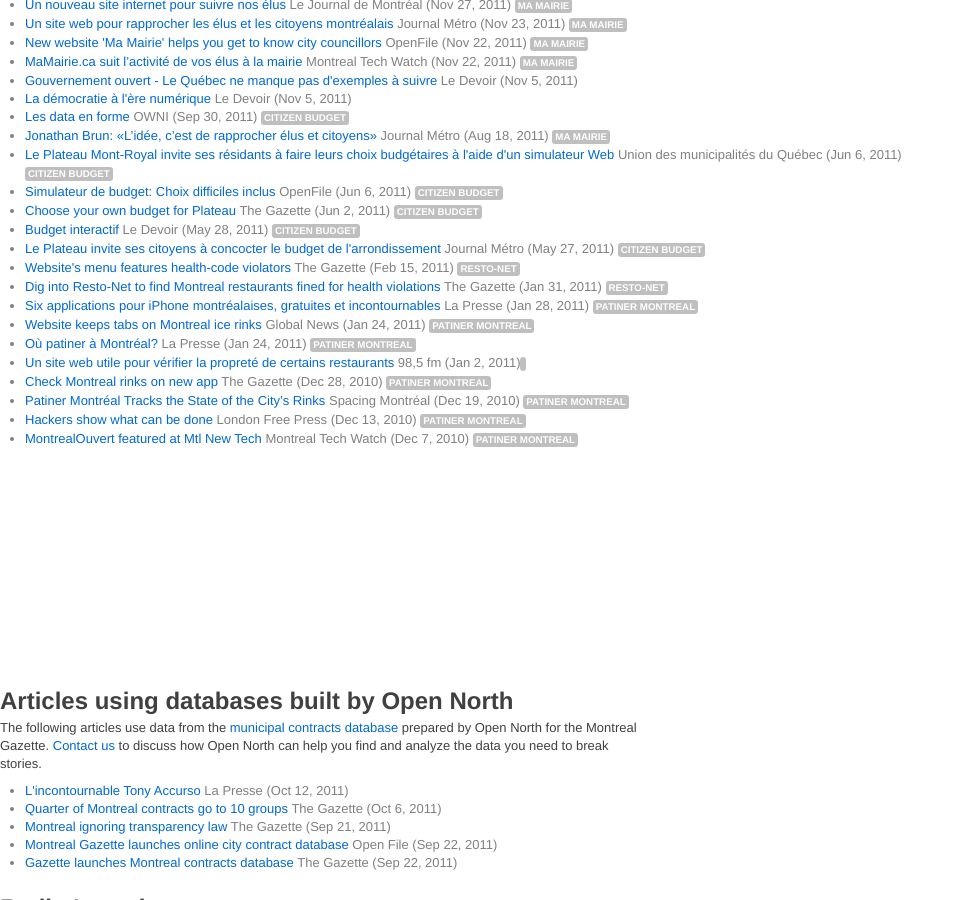
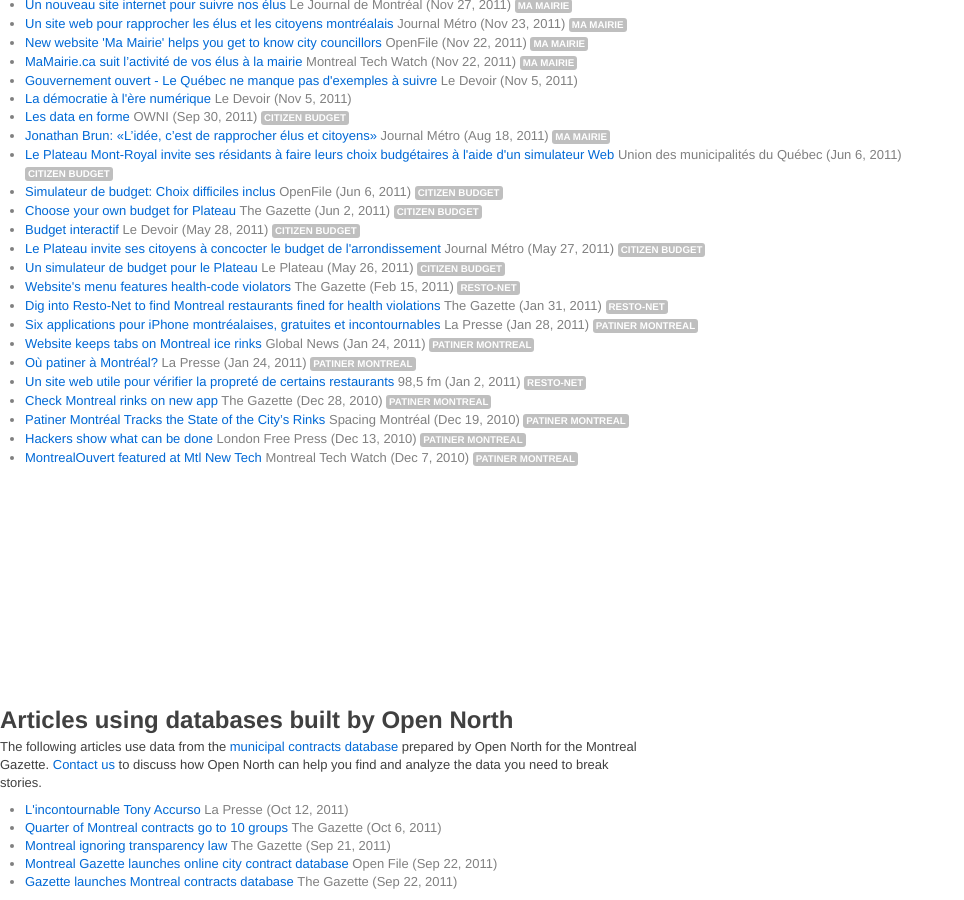
Before and after one commit to opennorth/wiki, a Jekyll site: the page built from en/press.html, in a window 1280 px wide and 900 px high, scrolled down 704 px. Shown: the whole window, without its empty margins (0-964 px from the left). Built offline with Jekyll 4.4.1, drawn with Linux system fonts in a browser that asks for light colours; Markdown is read by kramdown in place of the engine named in the settings.

Commit message:
add a citizenbudget story, fix html

```diff
--- a/en/press.html
+++ b/en/press.html
@@ -26,65 +26,66 @@
 
           <ul>
 {% comment %}<li><a href="http://nextmontreal.com/michael-mulley/">Get to Know: Michael Mulley – Software Developer, Open Data Hacker and Political Enthusiast</a> NextMontreal (Feb 13, 2012)</li>{% endcomment %}
-            <li><a href="http://www.radio-canada.ca/emissions/lapres-midi_porte_conseil/2011-2012/chronique.asp?idChronique=199456">Qui sont les pirates citoyens?</a> Radio-Canada (Feb 3, 2012)</a></li>
-            <li><a href="http://blogs.montrealgazette.com/2012/01/30/represent-makes-it-easier-to-find-your-elected-leaders/">Represent makes it easier to find your elected leaders</a> The Gazette (Jan 30, 2012)</a></li>
-            <li><a href="http://www.meteomedia.com/news/storm_watch_stories3&stormfile=des_outils_pour_un_hiver_act_190112">Des outils pour un hiver actif!</a> Météo Média (Jan 23, 2012) <span class="label patinermontreal">Patiner Montreal</a></li>
-            <li><a href="http://www.montrealgazette.com/news/Montreal+group+pushes+more+disclosure+restaurant+inspection+reports/6015739/story.html">Montreal group pushes for more disclosure of restaurant inspection reports</a> The Gazette (Jan 19, 2012) <span class="label restonet">Resto-Net</a></li>
+            <li><a href="http://www.radio-canada.ca/emissions/lapres-midi_porte_conseil/2011-2012/chronique.asp?idChronique=199456">Qui sont les pirates citoyens?</a> Radio-Canada (Feb 3, 2012)</li>
+            <li><a href="http://blogs.montrealgazette.com/2012/01/30/represent-makes-it-easier-to-find-your-elected-leaders/">Represent makes it easier to find your elected leaders</a> The Gazette (Jan 30, 2012)</li>
+            <li><a href="http://www.meteomedia.com/news/storm_watch_stories3&stormfile=des_outils_pour_un_hiver_act_190112">Des outils pour un hiver actif!</a> Météo Média (Jan 23, 2012) <span class="label patinermontreal">Patiner Montreal</span></li>
+            <li><a href="http://www.montrealgazette.com/news/Montreal+group+pushes+more+disclosure+restaurant+inspection+reports/6015739/story.html">Montreal group pushes for more disclosure of restaurant inspection reports</a> The Gazette (Jan 19, 2012) <span class="label restonet">Resto-Net</span></li>
             <li><a href="http://montreal.openfile.ca/blog/curator-blog/curated-news/2011/more-montreal-transportation-data-made-available-developers-hack">More Montreal transportation data made available to developers, hackers</a> OpenFile (Jan 12, 2012)</li>
-            <li><a href="http://montreal.openfile.ca/blog/curator-blog/curated-news/2012/what-your-favourite-outdoor-rink-montreal">What is your favourite outdoor rink in Montreal?</a> OpenFile (Jan 9, 2012) <span class="label patinermontreal">Patiner Montreal</a></li>
+            <li><a href="http://montreal.openfile.ca/blog/curator-blog/curated-news/2012/what-your-favourite-outdoor-rink-montreal">What is your favourite outdoor rink in Montreal?</a> OpenFile (Jan 9, 2012) <span class="label patinermontreal">Patiner Montreal</span></li>
 {% comment %}<li><a href="http://www.montrealgazette.com/Open+data+gains+momentum+2011/5932631/story.html">Commentary: Where will open-data momentum take it in 2012?</a> The Gazette (Dec 31, 2011)</li>{% endcomment %}
-            <li><a href="http://www.cyberpresse.ca/actualites/regional/montreal/201112/30/01-4481751-les-patinoires-tardent-a-ouvrir.php">Les patinoires tardent à ouvrir</a> La Presse (Dec 30, 2011) <span class="label patinermontreal">Patiner Montreal</a></li>
+            <li><a href="http://www.cyberpresse.ca/actualites/regional/montreal/201112/30/01-4481751-les-patinoires-tardent-a-ouvrir.php">Les patinoires tardent à ouvrir</a> La Presse (Dec 30, 2011) <span class="label patinermontreal">Patiner Montreal</span></li>
             <li><a href="http://www.cibl1015.com/nouvelles/-/pub/9HcT/content/1135123-4e-hackathon-de-montreal">4e « hackathon » de Montréal</a> CIBL-Montréal 101,5 FM (Dec 13, 2011)</li>
-            <li><a href="http://www.theglobeandmail.com/news/politics/john-ibbitson/ibbitson-responds-how-to-re-engage-citizens-in-democracy/article2268369/">Ibbitson responds: How to re-engage citizens in democracy</a> The Globe and Mail (Dec 12, 2011) <span class="label citizenbudget">Citizen Budget</a></li>
+            <li><a href="http://www.theglobeandmail.com/news/politics/john-ibbitson/ibbitson-responds-how-to-re-engage-citizens-in-democracy/article2268369/">Ibbitson responds: How to re-engage citizens in democracy</a> The Globe and Mail (Dec 12, 2011) <span class="label citizenbudget">Citizen Budget</span></li>
             <li><a href="http://www.leplateau.com/Actualit%C3%A9s/Vos%20nouvelles/2011-12-07/article-2827680/Des-idees-lumineuses/1">Des idées lumineuses</a> Le Plateau (Dec 7, 2011)</li>
-            <li><a href="http://lejournaldemontreal.canoe.ca/journaldemontreal/actualites/regional/politiquemunicipale/archives/2011/11/20111127-215228.html">Un nouveau site internet pour suivre nos élus</a> Le Journal de Montréal (Nov 27, 2011) <span class="label mamairie">Ma Mairie</a></li>
-            <li><a href="http://www.journalmetro.com/linfo/article/1032612--un-site-web-pour-rapprocher-les-elus-et-les-citoyens-montrealais--page0">Un site web pour rapprocher les élus et les citoyens montréalais</a> Journal Métro (Nov 23, 2011) <span class="label mamairie">Ma Mairie</a></li>
-{% comment %}<li><a href="http://blogs.montrealgazette.com/2011/11/23/montreal-open-data-hackathon-a-summary/">Montreal open data hackathon: a summary</a> The Gazette (Nov 23, 2011) <span class="label mamairie">Ma Mairie</a></li>{% endcomment %}
-            <li><a href="http://montreal.openfile.ca/blog/curator-blog/exclusive/2011/new-website-ma-mairie-helps-you-get-know-city-councillors">New website 'Ma Mairie' helps you get to know city councillors</a> OpenFile (Nov 22, 2011) <span class="label mamairie">Ma Mairie</a></li>
-            <li><a href="http://montrealtechwatch.com/2011/11/22/mamairie-ca-suit-lactivite-de-vos-elus-a-la-mairie/">MaMairie.ca suit l’activité de vos élus à la mairie</a> Montreal Tech Watch (Nov 22, 2011) <span class="label mamairie">Ma Mairie</a></li>
+            <li><a href="http://lejournaldemontreal.canoe.ca/journaldemontreal/actualites/regional/politiquemunicipale/archives/2011/11/20111127-215228.html">Un nouveau site internet pour suivre nos élus</a> Le Journal de Montréal (Nov 27, 2011) <span class="label mamairie">Ma Mairie</span></li>
+            <li><a href="http://www.journalmetro.com/linfo/article/1032612--un-site-web-pour-rapprocher-les-elus-et-les-citoyens-montrealais--page0">Un site web pour rapprocher les élus et les citoyens montréalais</a> Journal Métro (Nov 23, 2011) <span class="label mamairie">Ma Mairie</span></li>
+{% comment %}<li><a href="http://blogs.montrealgazette.com/2011/11/23/montreal-open-data-hackathon-a-summary/">Montreal open data hackathon: a summary</a> The Gazette (Nov 23, 2011) <span class="label mamairie">Ma Mairie</span></li>{% endcomment %}
+            <li><a href="http://montreal.openfile.ca/blog/curator-blog/exclusive/2011/new-website-ma-mairie-helps-you-get-know-city-councillors">New website 'Ma Mairie' helps you get to know city councillors</a> OpenFile (Nov 22, 2011) <span class="label mamairie">Ma Mairie</span></li>
+            <li><a href="http://montrealtechwatch.com/2011/11/22/mamairie-ca-suit-lactivite-de-vos-elus-a-la-mairie/">MaMairie.ca suit l’activité de vos élus à la mairie</a> Montreal Tech Watch (Nov 22, 2011) <span class="label mamairie">Ma Mairie</span></li>
 {% comment %}<li><a href="http://cupwire.ca/articles/49940">Montrealers hack their way to a more democratic society</a> Canadian University Press (Nov 22, 2011)</li>{% endcomment %}
             <li><a href="http://www.ledevoir.com/societe/science-et-technologie/335411/gouvernement-ouvert-le-quebec-ne-manque-pas-d-exemples-a-suivre">Gouvernement ouvert - Le Québec ne manque pas d'exemples à suivre</a> Le Devoir (Nov 5, 2011)</li>
             <li><a href="http://www.ledevoir.com/societe/science-et-technologie/335419/la-democratie-a-l-ere-numerique">La démocratie à l'ère numérique</a> Le Devoir (Nov 5, 2011)</li>
 {% comment %}<li><a href="http://www.montrealgazette.com/technology/City+launches+open+data+website/5618322/story.html">City of Montreal launches open data website</a> The Gazette (Oct 28, 2011)</li>{% endcomment %}
-            <li><a href="http://owni.fr/2011/09/30/les-data-en-forme/">Les data en forme</a> OWNI (Sep 30, 2011) <span class="label citizenbudget">Citizen Budget</a></li>
-            <li><a href="http://www.journalmetro.com/linfo/article/946838--jonathan-brun-l-idee-c-est-de-rapprocher-elus-et-citoyens">Jonathan Brun: «L’idée, c’est de rapprocher élus et citoyens»</a> Journal Métro (Aug 18, 2011) <span class="label mamairie">Ma Mairie</a></li>
-            <li><a href="http://www.umq.qc.ca/nouvelles/actualite-municipale/le-plateau-mont-royal-invite-ses-residants-a-faire-leurs-choix-budgetaires-a-l-aide-d-un-simulateur-web-06-06-2011/">Le Plateau Mont-Royal invite ses résidants à faire leurs choix budgétaires à l'aide d'un simulateur Web</a> Union des municipalités du Québec (Jun 6, 2011) <span class="label citizenbudget">Citizen Budget</a></li>
-            <li><a href="http://montreal.openfile.ca/montreal/file/2011/06/simulateur-de-budget">Simulateur de budget: Choix difficiles inclus</a> OpenFile (Jun 6, 2011) <span class="label citizenbudget">Citizen Budget</a></li>
-            <li><a href="http://blogs.montrealgazette.com/2011/06/02/choose-your-own-budget-for-plateau/">Choose your own budget for Plateau</a> The Gazette (Jun 2, 2011) <span class="label citizenbudget">Citizen Budget</a></li>
-            <li><a href="http://www.ledevoir.com/politique/montreal/324296/budget-interactif">Budget interactif</a> Le Devoir (May 28, 2011) <span class="label citizenbudget">Citizen Budget</a></li>
-            <li><a href="http://www.journalmetro.com/montreal/article/873170--le-plateau-invite-ses-citoyens-a-concocter-le-budget-de-l-arrondissement">Le Plateau invite ses citoyens à concocter le budget de l'arrondissement</a> Journal Métro (May 27, 2011) <span class="label citizenbudget">Citizen Budget</a></li>
-            <li><a href="http://www.cireport.ca/2011/02/montreal-is-your-favourite-restaurant-on-the-filthy-list.html">Website's menu features health-code violators</a> The Gazette (Feb 15, 2011) <span class="label restonet">Resto-Net</a></li>
-            <li><a href="http://blogs.montrealgazette.com/2011/01/31/dig-into-resto-net-to-find-montreal-restaurants-fined-for-health-violations/">Dig into Resto-Net to find Montreal restaurants fined for health violations</a> The Gazette (Jan 31, 2011) <span class="label restonet">Resto-Net</a></li>
-            <li><a href="http://technaute.cyberpresse.ca/nouvelles/mobilite/201101/28/01-4364704-six-applications-pour-iphone-montrealaises-gratuites-et-incontournables.php">Six applications pour iPhone montréalaises, gratuites et incontournables</a> La Presse (Jan 28, 2011) <span class="label patinermontreal">Patiner Montreal</a></li>
-            <li><a href="http://www.globalnews.ca/website+keeps+tabs+on+montreal+ice+rinks/93871/story.html">Website keeps tabs on Montreal ice rinks</a> Global News (Jan 24, 2011) <span class="label patinermontreal">Patiner Montreal</a></li>
-            <li><a href="http://blogues.cyberpresse.ca/trotter/2011/01/24/un-nouveau-site-pour-connaitre-letat-des-patinoires-a-mtl/">Où patiner à Montréal?</a> La Presse (Jan 24, 2011) <span class="label patinermontreal">Patiner Montreal</a></li>
-            <li><a href="http://www.985fm.ca/audioplayer.php?mp3=90429">Un site web utile pour vérifier la propreté de certains restaurants</a> 98,5 fm (Jan 2, 2011) <span class="label restonet"></li>
-{% comment %}<li><a href="http://eaves.ca/2010/12/24/an-open-data-inspired-holiday-gift-to-montrealers/">An Open Data Inspired Holiday Gift to Montrealers</a> Eaves.ca (Dec 24, 2010)</li>{% endcomment %}
-            <li><a href="http://blogs.montrealgazette.com/2010/12/28/check-montreal-rinks-on-new-app/">Check Montreal rinks on new app</a> The Gazette (Dec 28, 2010) <span class="label patinermontreal">Patiner Montreal</a></li>
-            <li><a href="http://spacingmontreal.ca/2010/12/19/patiner-montreal-tracks-the-state-of-the-citys-rinks/">Patiner Montréal Tracks the State of the City’s Rinks</a> Spacing Montréal (Dec 19, 2010) <span class="label patinermontreal">Patiner Montreal</a></li>
-            <li><a href="http://www.lfpress.com/news/columnists/kate_dubinski/2010/12/13/16538241.html">Hackers show what can be done</a> London Free Press (Dec 13, 2010) <span class="label patinermontreal">Patiner Montreal</a></li>
-            <li><a href="http://montrealtechwatch.com/2010/12/07/trainingmobs-and-montrealouvert-featured-at-mtl-new-tech/">MontrealOuvert featured at Mtl New Tech</a> Montreal Tech Watch (Dec 7, 2010) <span class="label patinermontreal">Patiner Montreal</a></li>
+            <li><a href="http://owni.fr/2011/09/30/les-data-en-forme/">Les data en forme</a> OWNI (Sep 30, 2011) <span class="label citizenbudget">Citizen Budget</span></li>
+            <li><a href="http://www.journalmetro.com/linfo/article/946838--jonathan-brun-l-idee-c-est-de-rapprocher-elus-et-citoyens">Jonathan Brun: «L’idée, c’est de rapprocher élus et citoyens»</a> Journal Métro (Aug 18, 2011) <span class="label mamairie">Ma Mairie</span></li>
+            <li><a href="http://www.umq.qc.ca/nouvelles/actualite-municipale/le-plateau-mont-royal-invite-ses-residants-a-faire-leurs-choix-budgetaires-a-l-aide-d-un-simulateur-web-06-06-2011/">Le Plateau Mont-Royal invite ses résidants à faire leurs choix budgétaires à l'aide d'un simulateur Web</a> Union des municipalités du Québec (Jun 6, 2011) <span class="label citizenbudget">Citizen Budget</span></li>
+            <li><a href="http://montreal.openfile.ca/montreal/file/2011/06/simulateur-de-budget">Simulateur de budget: Choix difficiles inclus</a> OpenFile (Jun 6, 2011) <span class="label citizenbudget">Citizen Budget</span></li>
+            <li><a href="http://blogs.montrealgazette.com/2011/06/02/choose-your-own-budget-for-plateau/">Choose your own budget for Plateau</a> The Gazette (Jun 2, 2011) <span class="label citizenbudget">Citizen Budget</span></li>
+            <li><a href="http://www.ledevoir.com/politique/montreal/324296/budget-interactif">Budget interactif</a> Le Devoir (May 28, 2011) <span class="label citizenbudget">Citizen Budget</span></li>
+            <li><a href="http://www.journalmetro.com/montreal/article/873170--le-plateau-invite-ses-citoyens-a-concocter-le-budget-de-l-arrondissement">Le Plateau invite ses citoyens à concocter le budget de l'arrondissement</a> Journal Métro (May 27, 2011) <span class="label citizenbudget">Citizen Budget</span></li>
+            <li><a href="http://www.leplateau.com/Actualites/Vos-nouvelles/2011-05-26/article-2536602/Un-simulateur-de-budget-pour-le-Plateau/1">Un simulateur de budget pour le Plateau</a> Le Plateau (May 26, 2011) <span class="label citizenbudget">Citizen Budget</span></li>
+            <li><a href="http://www.cireport.ca/2011/02/montreal-is-your-favourite-restaurant-on-the-filthy-list.html">Website's menu features health-code violators</a> The Gazette (Feb 15, 2011) <span class="label restonet">Resto-Net</span></li>
+            <li><a href="http://blogs.montrealgazette.com/2011/01/31/dig-into-resto-net-to-find-montreal-restaurants-fined-for-health-violations/">Dig into Resto-Net to find Montreal restaurants fined for health violations</a> The Gazette (Jan 31, 2011) <span class="label restonet">Resto-Net</span></li>
+            <li><a href="http://technaute.cyberpresse.ca/nouvelles/mobilite/201101/28/01-4364704-six-applications-pour-iphone-montrealaises-gratuites-et-incontournables.php">Six applications pour iPhone montréalaises, gratuites et incontournables</a> La Presse (Jan 28, 2011) <span class="label patinermontreal">Patiner Montreal</span></li>
+            <li><a href="http://www.globalnews.ca/website+keeps+tabs+on+montreal+ice+rinks/93871/story.html">Website keeps tabs on Montreal ice rinks</a> Global News (Jan 24, 2011) <span class="label patinermontreal">Patiner Montreal</span></li>
+            <li><a href="http://blogues.cyberpresse.ca/trotter/2011/01/24/un-nouveau-site-pour-connaitre-letat-des-patinoires-a-mtl/">Où patiner à Montréal?</a> La Presse (Jan 24, 2011) <span class="label patinermontreal">Patiner Montreal</span></li>
+            <li><a href="http://www.985fm.ca/audioplayer.php?mp3=90429">Un site web utile pour vérifier la propreté de certains restaurants</a> 98,5 fm (Jan 2, 2011) <span class="label restonet">Resto-Net</span></li>
+{% comment %}<li><a href="http://eaves.ca/2010/12/24/an-open-data-inspired-holiday-gift-to-montrealers/">An Open Data Inspired Holiday Gift to Montrealers</a> Eaves.ca (Dec 24, 2010) <span class="label patinermontreal">Patiner Montreal</span></li>{% endcomment %}
+            <li><a href="http://blogs.montrealgazette.com/2010/12/28/check-montreal-rinks-on-new-app/">Check Montreal rinks on new app</a> The Gazette (Dec 28, 2010) <span class="label patinermontreal">Patiner Montreal</span></li>
+            <li><a href="http://spacingmontreal.ca/2010/12/19/patiner-montreal-tracks-the-state-of-the-citys-rinks/">Patiner Montréal Tracks the State of the City’s Rinks</a> Spacing Montréal (Dec 19, 2010) <span class="label patinermontreal">Patiner Montreal</span></li>
+            <li><a href="http://www.lfpress.com/news/columnists/kate_dubinski/2010/12/13/16538241.html">Hackers show what can be done</a> London Free Press (Dec 13, 2010) <span class="label patinermontreal">Patiner Montreal</span></li>
+            <li><a href="http://montrealtechwatch.com/2010/12/07/trainingmobs-and-montrealouvert-featured-at-mtl-new-tech/">MontrealOuvert featured at Mtl New Tech</a> Montreal Tech Watch (Dec 7, 2010) <span class="label patinermontreal">Patiner Montreal</span></li>
 {% comment %}<li><a href="http://montrealtechwatch.com/2010/12/06/hackers-making-great-strides-for-open-montreal-data/">Hackers making great strides for open Montreal data</a> Montreal Tech Watch (Dec 6, 2010)</li>{% endcomment %}
           </ul>
         </section>
 
         <div class="logos table">
           <ul class="unstyled">
-              <li><span id="globeandmail" title="Globe &amp; Mail"><img src="/img/blank.gif" alt="Globe &amp; Mail"></li>
-              <li><span id="globalnews" title="Global News"><img src="/img/blank.gif" alt="Global News"></li>
-              <li><span id="thegazette" title="The Gazette"><img src="/img/blank.gif" alt="The Gazette"></li>
-              <li><span id="lapresse" title="La Presse"><img src="/img/blank.gif" alt="La Presse"></li>
+              <li><span id="globeandmail" title="Globe &amp; Mail"><img src="/img/blank.gif" alt="Globe &amp; Mail"></span></li>
+              <li><span id="globalnews" title="Global News"><img src="/img/blank.gif" alt="Global News"></span></li>
+              <li><span id="thegazette" title="The Gazette"><img src="/img/blank.gif" alt="The Gazette"></span></li>
+              <li><span id="lapresse" title="La Presse"><img src="/img/blank.gif" alt="La Presse"></span></li>
           </ul>
           <ul class="unstyled">
-              <li><span id="journalmetro" title="Journal Métro"><img src="/img/blank.gif" alt="Journal Métro"></li>
-              <li><span id="ledevoir" title="Le Devoir"><img src="/img/blank.gif" alt="Le Devoir"></li>
-              <li><span id="musiqueplus" title="MusiquePlus"><img src="/img/blank.gif" alt="MusiquePlus"></li>
-              <li><span id="journaldemontreal" title="Le Journal de Montréal"><img src="/img/blank.gif" alt="Le Journal de Montréal"></li>
-              <li><span id="leplateau" title="Le Plateau"><img src="/img/blank.gif" alt="Le Plateau"></li>
-              <li><span id="owni" title="OWNI"><img src="/img/blank.gif" alt="OWNI"></li>
+              <li><span id="journalmetro" title="Journal Métro"><img src="/img/blank.gif" alt="Journal Métro"></span></li>
+              <li><span id="ledevoir" title="Le Devoir"><img src="/img/blank.gif" alt="Le Devoir"></span></li>
+              <li><span id="musiqueplus" title="MusiquePlus"><img src="/img/blank.gif" alt="MusiquePlus"></span></li>
+              <li><span id="journaldemontreal" title="Le Journal de Montréal"><img src="/img/blank.gif" alt="Le Journal de Montréal"></span></li>
+              <li><span id="leplateau" title="Le Plateau"><img src="/img/blank.gif" alt="Le Plateau"></span></li>
+              <li><span id="owni" title="OWNI"><img src="/img/blank.gif" alt="OWNI"></span></li>
 {% comment %}
-<li><span id="meteomedia" title="MétéoMédia"><img src="/img/blank.gif" alt="MétéoMédia"></li>
-<li><span id="umq" title="Union des municipalités du Québec"><img src="/img/blank.gif" alt="Union des municipalités du Québec"></li>
+<li><span id="meteomedia" title="MétéoMédia"><img src="/img/blank.gif" alt="MétéoMédia"></span></li>
+<li><span id="umq" title="Union des municipalités du Québec"><img src="/img/blank.gif" alt="Union des municipalités du Québec"></span></li>
 {% endcomment %}
           </ul>
         </div>
@@ -109,16 +110,17 @@
           <h2>Radio Interviews</h2>
           <div class="table">
             <ul class="unstyled">
-              <li><span id="cbcradioone" title="CBC Radio One"><img src="/img/blank.gif" alt="CBC Radio One"></li>
-              <li><span id="cbcnews" title="CBC News at Six"><img src="/img/blank.gif" alt="CBC News at Six"></li>
-              <li><span id="radiopremierechaine" title="Radio-Canada Première Chaîne"><img src="/img/blank.gif" alt="Radio-Canada Première Chaîne"></li>
-              <li><span id="cjad" title="CJAD 800 AM"><img src="/img/blank.gif" alt="CJAD 800 AM"></li>
-              <li><span id="virginradio" title="Virgin Radio"><img src="/img/blank.gif" alt="Virgin Radio"></li>
-              <li><span id="chmp" title="98,5 CHMP-FM"><img src="/img/blank.gif" alt="98,5 CHMP-FM"></li>
-              <li><span id="cibl" title="101,5 CIBL-FM"><img src="/img/blank.gif" alt="101,5 CIBL-FM"></li>
+              <li><span id="cbcradioone" title="CBC Radio One"><img src="/img/blank.gif" alt="CBC Radio One"></span></li>
+              <li><span id="cbcnews" title="CBC News at Six"><img src="/img/blank.gif" alt="CBC News at Six"></span></li>
+              <li><span id="radiopremierechaine" title="Radio-Canada Première Chaîne"><img src="/img/blank.gif" alt="Radio-Canada Première Chaîne"></span></li>
+              <li><span id="cjad" title="CJAD 800 AM"><img src="/img/blank.gif" alt="CJAD 800 AM"></span></li>
+              <li><span id="virginradio" title="Virgin Radio"><img src="/img/blank.gif" alt="Virgin Radio"></span></li>
+              <li><span id="chmp" title="98,5 CHMP-FM"><img src="/img/blank.gif" alt="98,5 CHMP-FM"></span></li>
+              <li><span id="cibl" title="101,5 CIBL-FM"><img src="/img/blank.gif" alt="101,5 CIBL-FM"></span></li>
             </ul>
           </div>
 {% comment %}
+<li><a href="http://www.cibl1015.com/nouvelles/-/pub/9HcT/content/760614-un-nouveau-site-internet-pour-le-budget-participatif-du-plateau-mont-royal">Un nouveau site internet pour le budget participatif du plateau Mont-Royal</a> CIBL-Montréal 101,5 FM (May 27, 2011)</li>
 <li><a href="http://www.musiqueplus.com/m-net/videos/sites-de-donnees-ouvertes-m-net-7-mars-2011">Sites de données ouvertes</a> Musique Plus (Mar 7, 2011)</li>
 <li><a href="http://www.cibl1015.com/nouvelles/-/pub/9HcT/content/638540-montreal-une-ville-ouverte">Montréal, une ville ouverte?</a> CIBL-Montréal 101,5 FM (Jan 31, 2011)</li>
 <li><a href="http://www.youtube.com/watch?v=KWD-HMMgXSg">James McKinney on his most memorable skating moment</a> CBC Homerun (Jan 11, 2011)</li>
```
Also changed, not shown: fr/media.html (+47 -46 lines).
